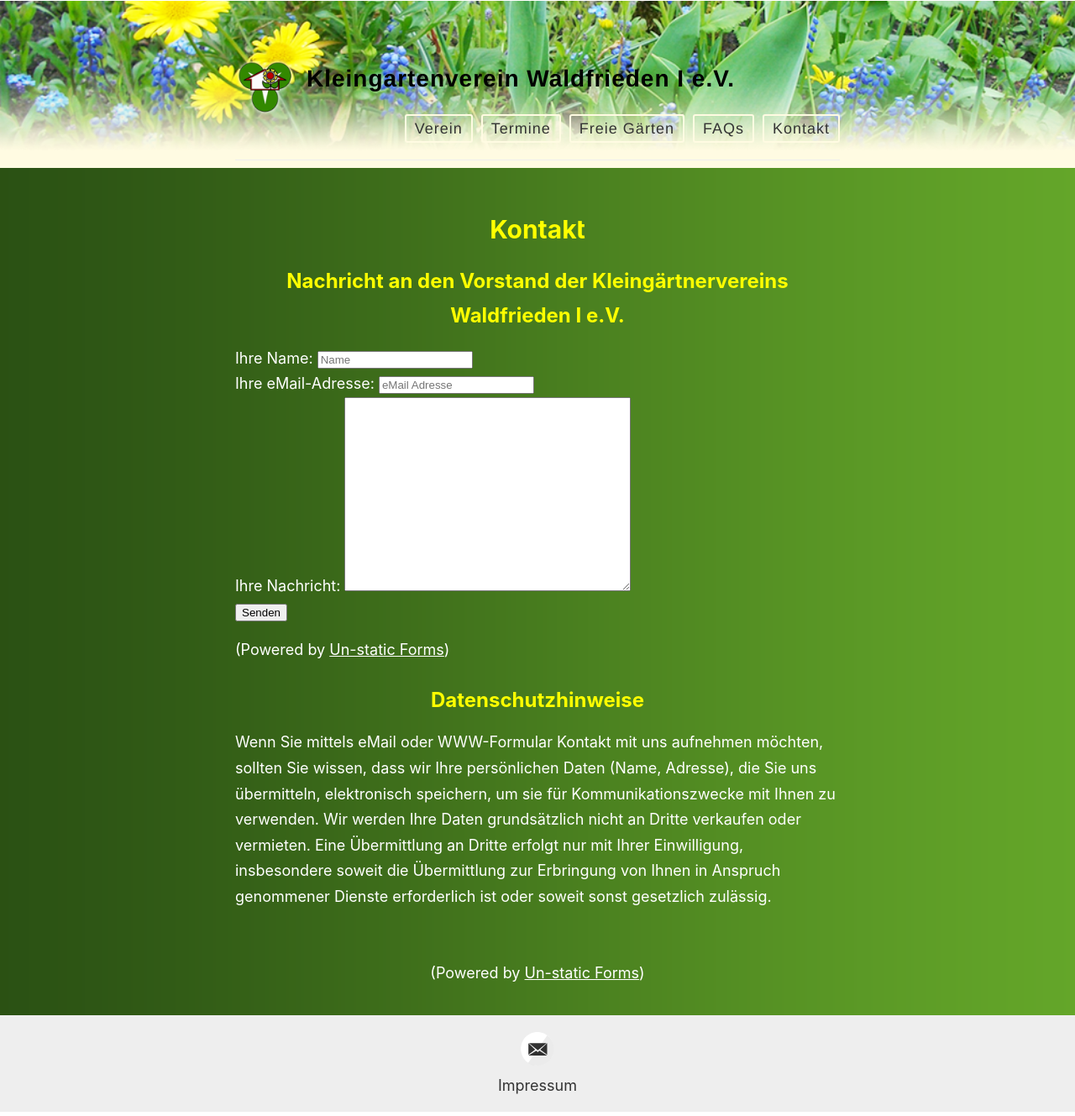
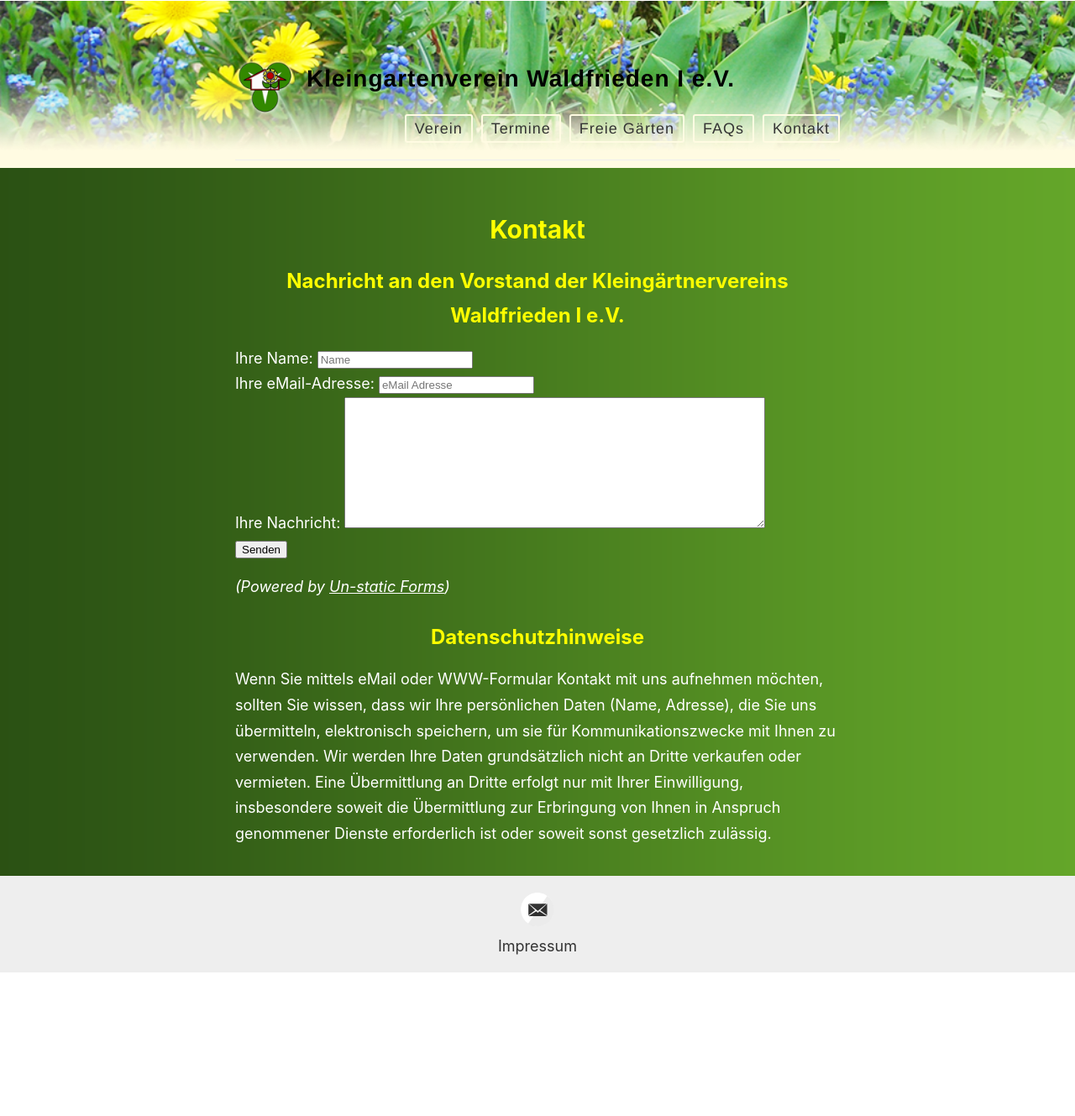
Before and after one commit to der-Frankie/kgv-website-dev.github.io, a Jekyll site: the page built from _pages/kontakt.md, in a window 1280 px wide. Shown: the whole page at 84% size. Built offline with Jekyll 4.4.1, drawn with Linux system fonts in a browser that asks for light colours; after the commit the page ends 1163 px from its top, so only the background shows below that.

Commit message:
finetuning

```diff
--- a/_includes/contact-form.html
+++ b/_includes/contact-form.html
@@ -15,15 +15,15 @@
 
     <label>
         Ihre Nachricht:
-        <textarea name="message" cols="40" rows="15"></textarea>
+        <textarea name="message" cols="60" rows="10"></textarea>
     </label>
     <br>
 
     <button type="submit">Senden</button>
     <br>
 
-    <div class="text-center">
-        <p><small>(Powered by <a rel="nofollow" href="Un-static Forms">Un-static Forms</a>)</small></p>
-    </div>
+</form>
 
-</form>
+<div class="text-center">
+    <p><i>(Powered by <a rel="nofollow" href="Un-static Forms">Un-static Forms</a>)</i></p>
+</div>
--- a/_includes/un-static-mention.html
+++ /dev/null
@@ -1,5 +0,0 @@
-<br>
-
-<div align="center">
-    <p><small>(Powered by <a rel="nofollow" href="Un-static Forms">Un-static Forms</a>)</small></p>
-</div>
--- a/_pages/kontakt.md
+++ b/_pages/kontakt.md
@@ -11,5 +11,3 @@ permalink: /kontakt/
 ## Datenschutzhinweise
 
 Wenn Sie mittels eMail oder WWW-Formular Kontakt mit uns aufnehmen möchten, sollten Sie wissen, dass wir Ihre persönlichen Daten (Name, Adresse), die Sie uns übermitteln, elektronisch speichern, um sie für Kommunikationszwecke mit Ihnen zu verwenden. Wir werden Ihre Daten grundsätzlich nicht an Dritte verkaufen oder vermieten. Eine Übermittlung an Dritte erfolgt nur mit Ihrer Einwilligung, insbesondere soweit die Übermittlung zur Erbringung von Ihnen in Anspruch genommener Dienste erforderlich ist oder soweit sonst gesetzlich zulässig.
-
-{% include un-static-mention.html %}
```
Also changed, not shown: _pages/nachricht-unterwegs.md (added, +7 -0 lines).
